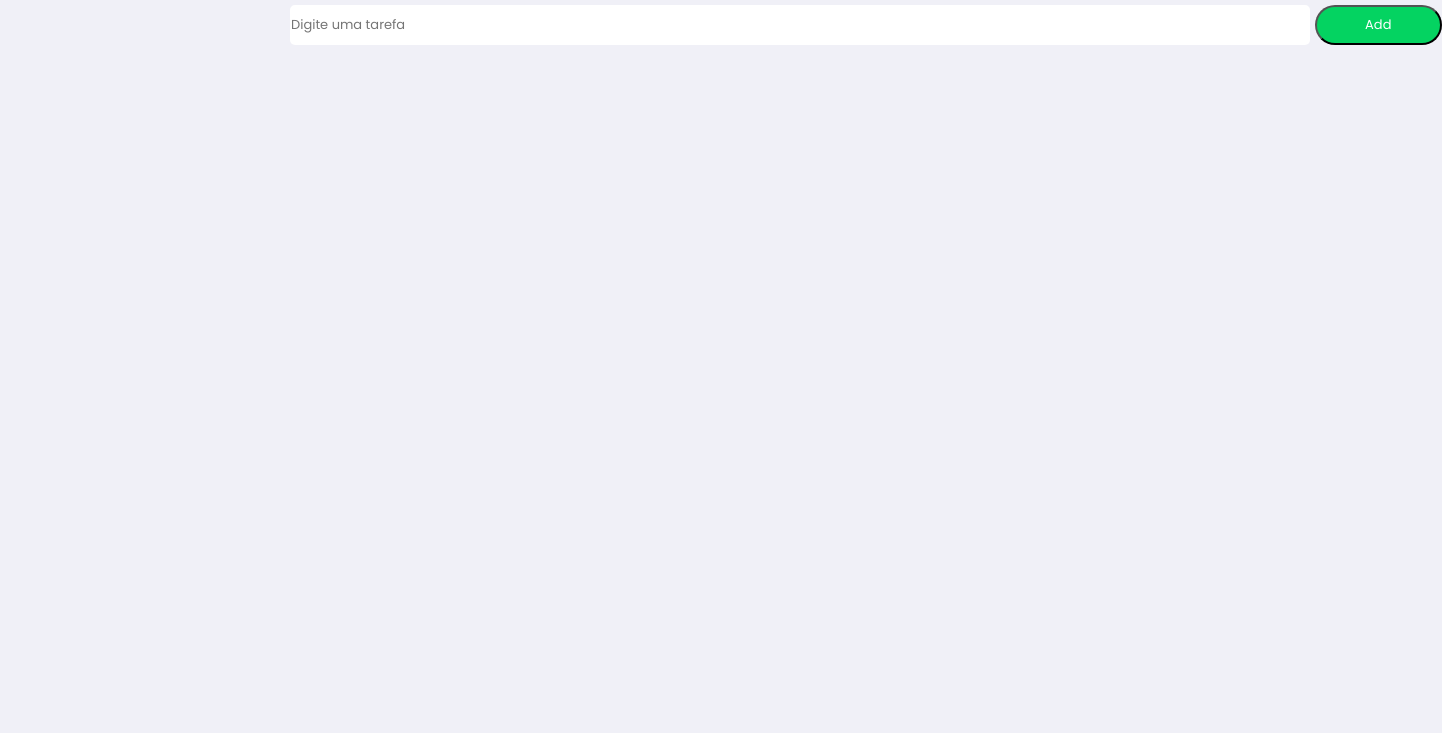
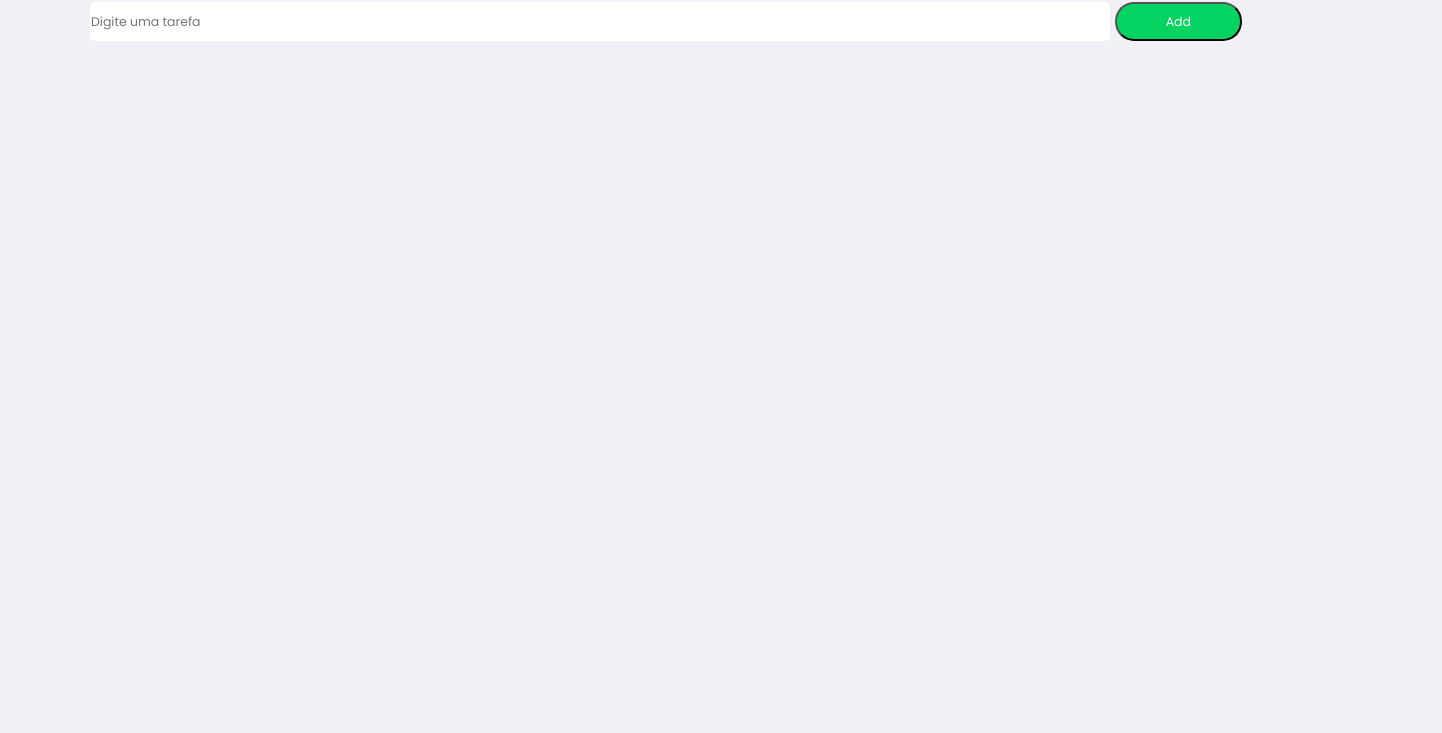
Before and after one commit to ranielsobrinho/todojs, a plain HTML site: page index.html in a window 1280 px wide. Shown: the part 67-800 px from the top of the page, 1442 px wide, since content can reach past the window. Drawn offline with Linux system fonts and the light colour scheme.

Commit message:
Done with the project

```diff
--- a/style.css
+++ b/style.css
@@ -117,15 +117,21 @@ li a{
     background: var(--color-primary);
     color: white;
     width: 1.5rem;
+    display: flex;
     align-items: center;
-    display: flex;
     justify-content: center;
 }
 
-@media (min-width: 700px) {
+@media (min-width: 1100px) {
     :root{
-        font-size: 62.5%;
+        font-size: 60%;
     }
+
+    #app {
+        width: 90vw;
+        max-width: 1100px;
+    }
+
     #header {
         font-size: 3rem;
         padding: 1rem;
@@ -140,9 +146,11 @@ li a{
     }
     .input input {
         width: 80vw;
+        height: 4rem;
     }
     .input button{
         width: 10vw;
+        height: 4rem;
     }
 
     ul{
@@ -166,6 +174,6 @@ li a{
     }
     /* TODO Fazer o link parecer um botão */
     li a{
-        text-decoration: none;
+        width: 2rem;
     }
 }
```
